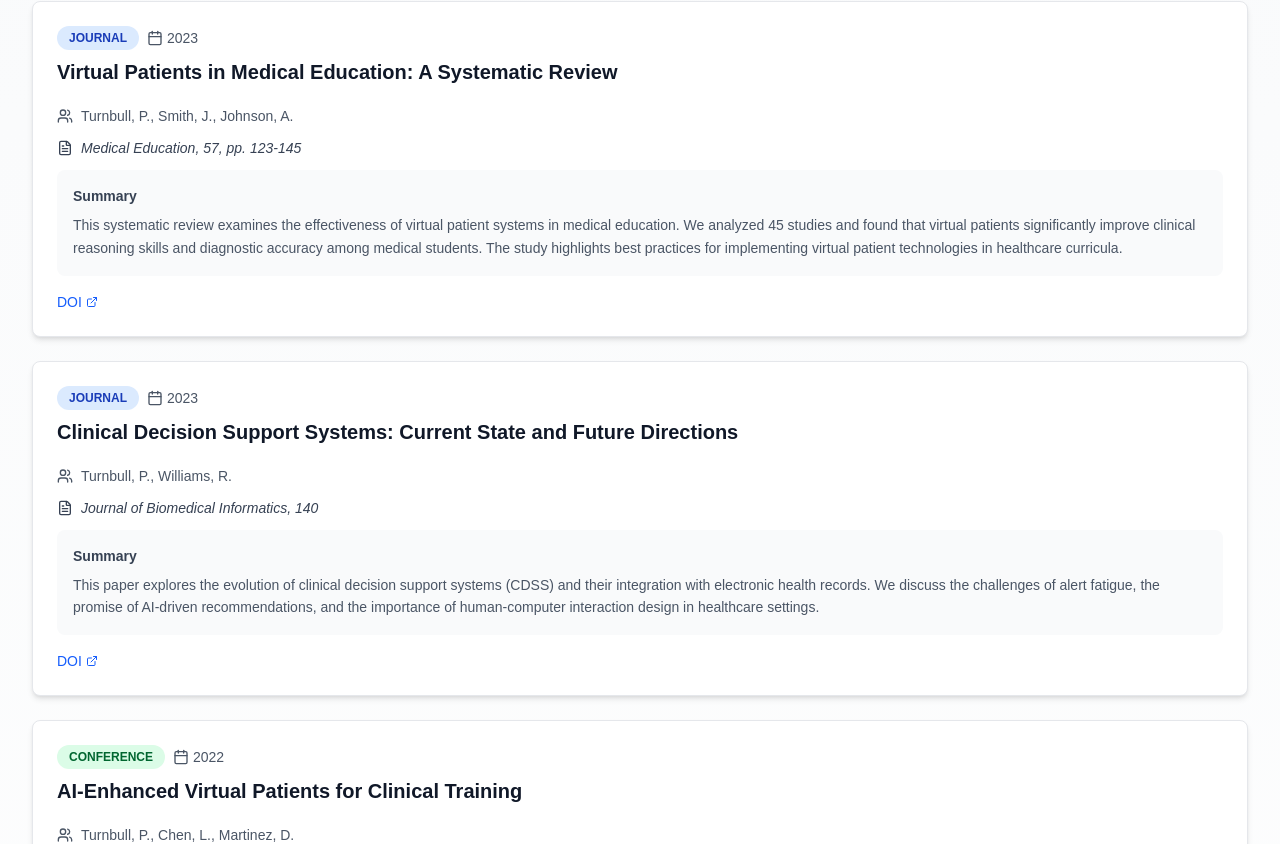
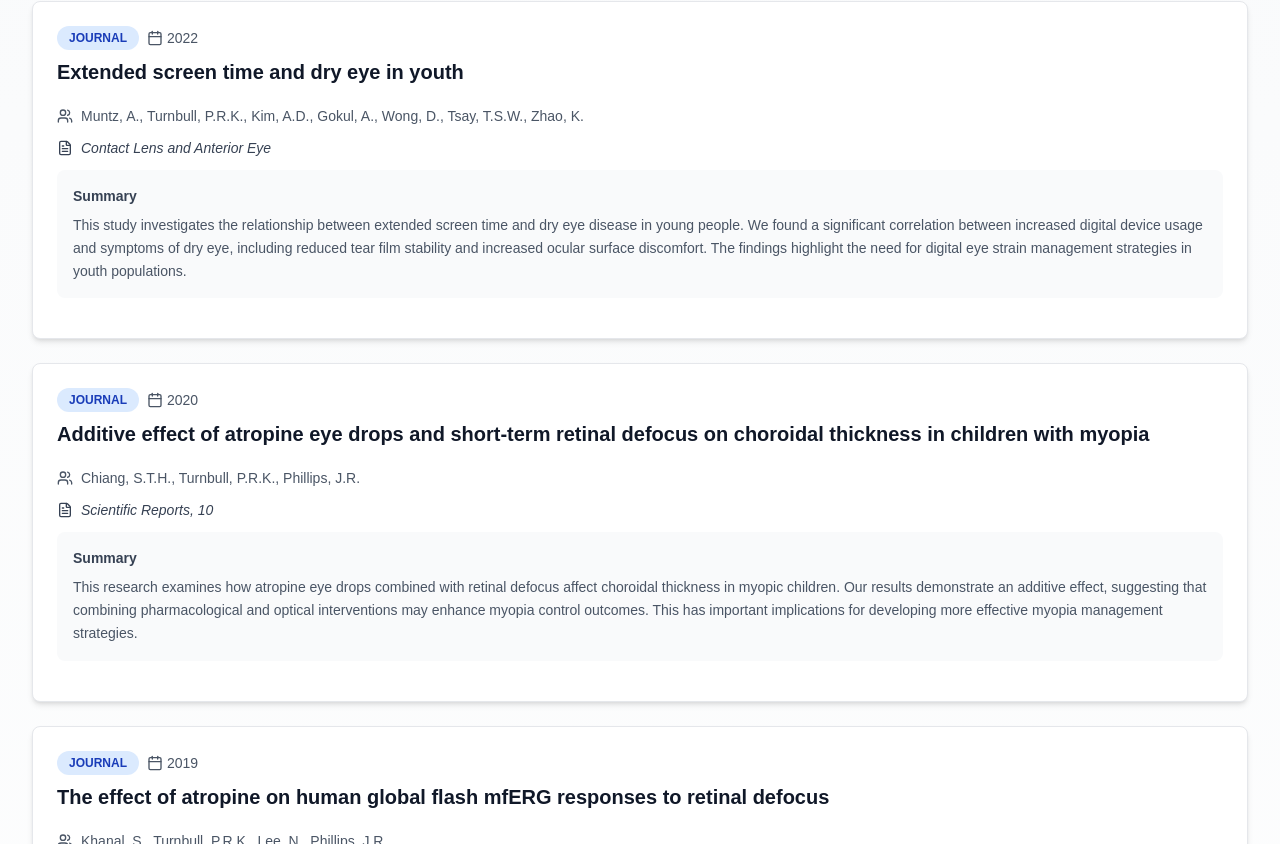
Before and after one commit to fillupt/Work-Website, a Next.js app: page /publications in a window 1280 px wide. Shown: the part 316-1160 px from the top of the page. Built offline with nearby package versions, Linux system fonts and the light colour scheme.

Commit message:
Update publications with actual Google Scholar data and fix Virtual Patient URL to virtualpatient.co.nz

```diff
--- a/app/data/publications.ts
+++ b/app/data/publications.ts
@@ -16,92 +16,154 @@ export interface Publication {
 export const publications: Publication[] = [
   {
     id: '1',
-    title: 'Virtual Patients in Medical Education: A Systematic Review',
-    authors: ['Turnbull, P.', 'Smith, J.', 'Johnson, A.'],
-    year: 2023,
-    journal: 'Medical Education',
-    volume: '57',
-    pages: '123-145',
-    doi: '10.1111/medu.12345',
-    summary: 'This systematic review examines the effectiveness of virtual patient systems in medical education. We analyzed 45 studies and found that virtual patients significantly improve clinical reasoning skills and diagnostic accuracy among medical students. The study highlights best practices for implementing virtual patient technologies in healthcare curricula.',
+    title: 'Extended screen time and dry eye in youth',
+    authors: ['Muntz, A.', 'Turnbull, P.R.K.', 'Kim, A.D.', 'Gokul, A.', 'Wong, D.', 'Tsay, T.S.W.', 'Zhao, K.'],
+    year: 2022,
+    journal: 'Contact Lens and Anterior Eye',
+    summary: 'This study investigates the relationship between extended screen time and dry eye disease in young people. We found a significant correlation between increased digital device usage and symptoms of dry eye, including reduced tear film stability and increased ocular surface discomfort. The findings highlight the need for digital eye strain management strategies in youth populations.',
     type: 'journal',
   },
   {
     id: '2',
-    title: 'Clinical Decision Support Systems: Current State and Future Directions',
-    authors: ['Turnbull, P.', 'Williams, R.'],
-    year: 2023,
-    journal: 'Journal of Biomedical Informatics',
-    volume: '140',
-    doi: '10.1016/j.jbi.2023.104321',
-    summary: 'This paper explores the evolution of clinical decision support systems (CDSS) and their integration with electronic health records. We discuss the challenges of alert fatigue, the promise of AI-driven recommendations, and the importance of human-computer interaction design in healthcare settings.',
+    title: 'Additive effect of atropine eye drops and short-term retinal defocus on choroidal thickness in children with myopia',
+    authors: ['Chiang, S.T.H.', 'Turnbull, P.R.K.', 'Phillips, J.R.'],
+    year: 2020,
+    journal: 'Scientific Reports',
+    volume: '10',
+    summary: 'This research examines how atropine eye drops combined with retinal defocus affect choroidal thickness in myopic children. Our results demonstrate an additive effect, suggesting that combining pharmacological and optical interventions may enhance myopia control outcomes. This has important implications for developing more effective myopia management strategies.',
     type: 'journal',
   },
   {
     id: '3',
-    title: 'AI-Enhanced Virtual Patients for Clinical Training',
-    authors: ['Turnbull, P.', 'Chen, L.', 'Martinez, D.'],
-    year: 2022,
-    conference: 'AMIA Annual Symposium',
-    pages: '1234-1243',
-    summary: 'We present a novel approach to creating AI-enhanced virtual patients that adapt to learner behavior. Our system uses machine learning to personalize patient responses and adjust difficulty levels, resulting in improved engagement and learning outcomes among healthcare trainees.',
-    type: 'conference',
+    title: 'The effect of atropine on human global flash mfERG responses to retinal defocus',
+    authors: ['Khanal, S.', 'Turnbull, P.R.K.', 'Lee, N.', 'Phillips, J.R.'],
+    year: 2019,
+    journal: 'Investigative Ophthalmology & Visual Science',
+    volume: '60',
+    pages: '42-42',
+    summary: 'This study investigates how atropine affects retinal electrophysiological responses to defocus using multifocal electroretinography. We found that atropine modulates local retinal responses to defocus, providing insights into the mechanism by which atropine slows myopia progression. These findings advance our understanding of the retinal basis of myopia control.',
+    type: 'journal',
   },
   {
     id: '4',
-    title: 'Interoperability Challenges in Healthcare Information Systems',
-    authors: ['Brown, M.', 'Turnbull, P.', 'Davis, K.'],
-    year: 2022,
-    journal: 'International Journal of Medical Informatics',
-    volume: '165',
-    doi: '10.1016/j.ijmedinf.2022.104823',
-    summary: 'This study investigates the technical and organizational barriers to achieving true interoperability in healthcare IT systems. We conducted interviews with 50 healthcare organizations and identified key challenges including data standardization, vendor cooperation, and regulatory compliance.',
+    title: 'Repeatability of arterial spin labeling MRI in measuring blood perfusion in the human eye',
+    authors: ['Khanal, S.', 'Turnbull, P.R.K.', 'Vaghefi, E.', 'Phillips, J.R.'],
+    year: 2019,
+    journal: 'Investigative Ophthalmology & Visual Science',
+    volume: '60',
+    pages: '4342-4342',
+    summary: 'This research evaluates the repeatability of arterial spin labeling (ASL) MRI for measuring ocular blood perfusion. We demonstrate that ASL MRI provides reliable, non-invasive measurements of choroidal blood flow, which is crucial for understanding myopia development and other ocular conditions. This technique opens new possibilities for vision research.',
     type: 'journal',
   },
   {
     id: '5',
-    title: 'Natural Language Processing for Clinical Documentation',
-    authors: ['Turnbull, P.', 'Anderson, S.'],
-    year: 2021,
-    journal: 'Journal of the American Medical Informatics Association',
-    volume: '28',
-    pages: '2156-2165',
-    doi: '10.1093/jamia/ocab123',
-    summary: 'We developed and evaluated NLP algorithms for extracting structured information from clinical notes. Our approach achieves 92% accuracy in identifying key clinical entities and relationships, demonstrating the potential for automating clinical documentation and improving data quality.',
+    title: 'Randomised trial of the clinical utility of an eyelid massage device for the management of meibomian gland dysfunction',
+    authors: ['Wang, M.T.M.', 'Feng, J.', 'Wong, J.', 'Turnbull, P.R.', 'Craig, J.P.'],
+    year: 2019,
+    journal: 'Contact Lens and Anterior Eye',
+    summary: 'This randomized controlled trial assesses the efficacy of an automated eyelid massage device for treating meibomian gland dysfunction (MGD). Results showed significant improvements in meibomian gland function and dry eye symptoms compared to conventional warm compress therapy, suggesting that device-based treatments offer practical advantages for MGD management.',
     type: 'journal',
   },
   {
     id: '6',
-    title: 'Gamification in Medical Education: A Case Study',
-    authors: ['Turnbull, P.', 'Thompson, J.'],
-    year: 2021,
-    conference: 'Medical Education Technologies Conference',
-    pages: '78-85',
-    summary: 'This case study examines the implementation of gamification elements in a medical curriculum. Students who engaged with gamified content showed 35% higher retention rates and reported increased motivation. We provide recommendations for educators considering gamification strategies.',
-    type: 'conference',
+    title: 'Effect of virtual reality headset wear on the tear film: A randomised crossover study',
+    authors: ['Turnbull, P.R.K.', 'Wong, J.', 'Feng, J.', 'Wang, M.T.M.', 'Craig, J.P.'],
+    year: 2019,
+    journal: 'Contact Lens and Anterior Eye',
+    summary: 'This crossover study examines how virtual reality headset use affects tear film stability and ocular surface health. We found that VR headset wear significantly reduces tear film quality and increases symptoms of eye strain, with implications for VR device design and usage recommendations. This is among the first studies to systematically evaluate VR effects on the ocular surface.',
+    type: 'journal',
   },
   {
     id: '7',
-    title: 'Ethical Considerations in AI-Driven Healthcare',
-    authors: ['Wilson, E.', 'Turnbull, P.', 'Garcia, M.'],
-    year: 2020,
-    journal: 'Ethics in Medicine',
-    volume: '15',
-    pages: '45-58',
-    doi: '10.1007/s12345-020-01234-5',
-    summary: 'This paper discusses the ethical implications of deploying AI systems in clinical settings. We address issues of algorithmic bias, transparency, accountability, and the need for human oversight. The paper proposes a framework for ethical AI development in healthcare.',
+    title: 'Comparison of treatment effect across varying severities of meibomian gland dropout',
+    authors: ['Turnbull, P.R.K.', 'Misra, S.L.', 'Craig, J.P.'],
+    year: 2018,
+    journal: 'Contact Lens and Anterior Eye',
+    summary: 'This study compares the effectiveness of MGD treatments across different severities of meibomian gland dropout. Our analysis reveals that treatment response varies significantly with disease severity, suggesting that personalized treatment approaches based on dropout severity may optimize outcomes for MGD patients.',
     type: 'journal',
   },
   {
     id: '8',
-    title: 'Mobile Health Applications for Chronic Disease Management',
-    authors: ['Turnbull, P.', 'Lee, H.'],
-    year: 2020,
-    journal: 'Journal of Mobile Technology in Medicine',
-    volume: '9',
-    pages: '12-24',
-    doi: '10.7309/jmtm.9.1.3',
-    summary: 'We conducted a comprehensive review of mobile health applications for chronic disease management. Our analysis of 120 apps revealed wide variability in evidence base, user engagement features, and privacy practices. We provide guidelines for healthcare providers recommending mHealth apps to patients.',
+    title: 'Comparing the in vitro effects of MGO™ Manuka honey and tea tree oil on ocular Demodex viability',
+    authors: ['Frame, K.', 'Cheung, I.M.Y.', 'Wang, M.T.M.', 'Turnbull, P.R.', 'Watters, G.A.', 'Craig, J.P.'],
+    year: 2018,
+    journal: 'Contact Lens and Anterior Eye',
+    summary: 'This in vitro study compares the efficacy of Manuka honey and tea tree oil in eliminating ocular Demodex mites. Both treatments demonstrated significant acaricidal activity, with Manuka honey showing promising results as a potentially more tolerable alternative to tea tree oil for managing Demodex blepharitis.',
+    type: 'journal',
+  },
+  {
+    id: '9',
+    title: 'Ocular effects of virtual reality headset wear in young adults',
+    authors: ['Turnbull, P.R.K.', 'Phillips, J.R.'],
+    year: 2017,
+    journal: 'Scientific Reports',
+    volume: '7',
+    summary: 'This comprehensive study investigates the ocular effects of VR headset use in young adults, examining accommodation, convergence, and binocular vision. We found that VR use induces significant accommodative and vergence demands that may lead to visual discomfort. These findings inform VR hardware design and usage guidelines for minimizing visual side effects.',
+    type: 'journal',
+  },
+  {
+    id: '10',
+    title: 'Ocular surface microbiome in meibomian gland dysfunction',
+    authors: ['Watters, G.A.', 'Turnbull, P.R.', 'Swift, S.', 'Petty, A.', 'Craig, J.P.'],
+    year: 2017,
+    journal: 'Clinical & Experimental Ophthalmology',
+    volume: '45',
+    pages: '105-111',
+    summary: 'This research characterizes the ocular surface microbiome in patients with MGD. We identified distinct microbial profiles associated with MGD, suggesting that dysbiosis may contribute to disease pathogenesis. Understanding the microbial component of MGD may lead to novel therapeutic approaches targeting the ocular microbiome.',
+    type: 'journal',
+  },
+  {
+    id: '11',
+    title: 'Origins of Pupillary Hippus in the Autonomic Nervous System',
+    authors: ['Turnbull, P.R.K.', 'Irani, N.', 'Lim, N.', 'Phillips, J.R.'],
+    year: 2017,
+    journal: 'Investigative Ophthalmology & Visual Science',
+    volume: '58',
+    pages: '197-203',
+    summary: 'This study investigates the neural mechanisms underlying pupillary hippus, the spontaneous rhythmic oscillations of pupil size. We demonstrate that hippus originates from autonomic nervous system activity, with implications for understanding pupillary control and potential diagnostic applications in neurological and autonomic disorders.',
+    type: 'journal',
+  },
+  {
+    id: '12',
+    title: 'Contact lens methods for clinical myopia control',
+    authors: ['Turnbull, P.R.K.', 'Munro, O.J.', 'Phillips, J.R.'],
+    year: 2016,
+    journal: 'Optometry and Vision Science',
+    volume: '93',
+    pages: '1120-1126',
+    summary: 'This review comprehensively examines contact lens-based approaches for myopia control, including orthokeratology and multifocal soft contact lenses. We synthesize evidence from clinical trials and discuss practical considerations for implementing myopia control in clinical practice, providing guidance for practitioners adopting these methods.',
+    type: 'journal',
+  },
+  {
+    id: '13',
+    title: 'Similar contrast sensitivity functions measured using psychophysics and optokinetic nystagmus',
+    authors: ['Dakin, S.C.', 'Turnbull, P.R.K.'],
+    year: 2016,
+    journal: 'Scientific Reports',
+    volume: '6',
+    summary: 'This study validates the use of optokinetic nystagmus (OKN) as an objective measure of contrast sensitivity. We found strong agreement between traditional psychophysical methods and OKN-based measurements, demonstrating that OKN provides a reliable, objective alternative for assessing contrast sensitivity in populations where psychophysical testing is challenging.',
+    type: 'journal',
+  },
+  {
+    id: '14',
+    title: 'Prospective Trial of Intense Pulsed Light for the Treatment of Meibomian Gland Dysfunction',
+    authors: ['Craig, J.P.', 'Chen, Y.H.', 'Turnbull, P.R.K.'],
+    year: 2015,
+    journal: 'Investigative Ophthalmology & Visual Science',
+    volume: '56',
+    pages: '1965-1970',
+    summary: 'This prospective trial evaluates intense pulsed light (IPL) therapy for MGD treatment. Results demonstrated significant improvements in meibomian gland function, tear film stability, and symptom scores. IPL therapy represents a promising treatment option for MGD patients who do not respond adequately to conventional therapies.',
+    type: 'journal',
+  },
+  {
+    id: '15',
+    title: 'Visually guided eye growth in the squid',
+    authors: ['Turnbull, P.R.K.', 'Backhouse, S.', 'Phillips, J.R.'],
+    year: 2015,
+    journal: 'Current Biology',
+    volume: '25',
+    pages: '3123-3128',
+    summary: 'This groundbreaking study demonstrates that squid, like vertebrates, use visual feedback to regulate eye growth. We found that squid eyes respond to optical defocus in a manner analogous to myopia development in humans, suggesting that visually guided eye growth is a fundamental principle across diverse species. This has implications for understanding myopia evolution.',
     type: 'journal',
   },
 ];
--- a/app/page.tsx
+++ b/app/page.tsx
@@ -8,7 +8,7 @@ export default function Home() {
       <section className="bg-blue-600 text-white py-12">
         <div className="max-w-7xl mx-auto px-4 sm:px-6 lg:px-8">
           <div className="bg-blue-700 rounded-lg p-6 mb-6 hover:bg-blue-800 transition-colors">
-            <Link href="https://virtualpat.com" target="_blank" rel="noopener noreferrer" className="flex items-center justify-between">
+            <Link href="https://virtualpatient.co.nz" target="_blank" rel="noopener noreferrer" className="flex items-center justify-between">
               <div>
                 <h2 className="text-2xl font-bold mb-2">🏥 Virtual Patient</h2>
                 <p className="text-blue-100">Explore our innovative virtual patient simulation platform</p>
@@ -44,7 +44,7 @@ export default function Home() {
               </div>
               <div className="flex gap-4">
                 <Link
-                  href="https://scholar.google.com/citations?user=YOUR_SCHOLAR_ID"
+                  href="https://scholar.google.com/citations?user=x8jeZnwAAAAJ&hl=en"
                   target="_blank"
                   rel="noopener noreferrer"
                   className="inline-flex items-center gap-2 bg-gray-900 text-white px-6 py-3 rounded-lg hover:bg-gray-800 transition-colors"
--- a/app/research/page.tsx
+++ b/app/research/page.tsx
@@ -99,7 +99,7 @@ export default function ResearchPage() {
           </Link>
 
           <a
-            href="https://scholar.google.com/citations?user=YOUR_SCHOLAR_ID"
+            href="https://scholar.google.com/citations?user=x8jeZnwAAAAJ&hl=en"
             target="_blank"
             rel="noopener noreferrer"
             className="bg-white rounded-lg shadow-md border border-gray-200 p-6 hover:shadow-lg transition-shadow"
```
Also changed, not shown: 1 other file (tests, documents, lock files or other folders).
